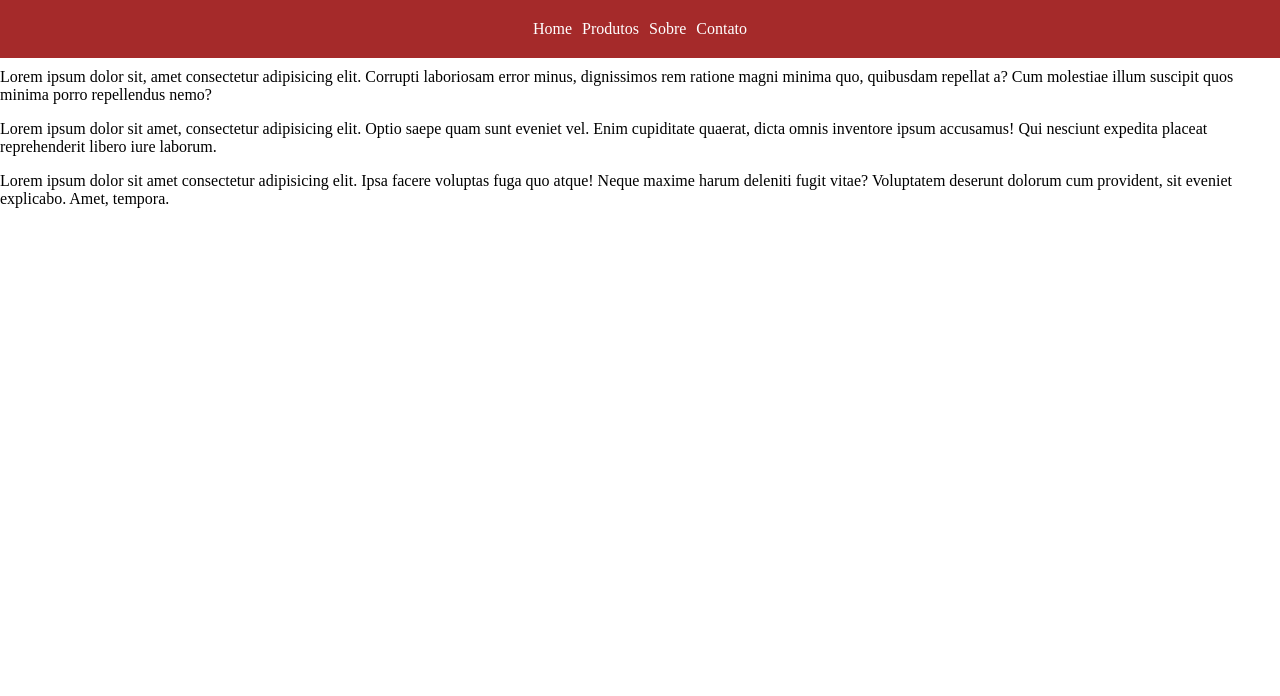
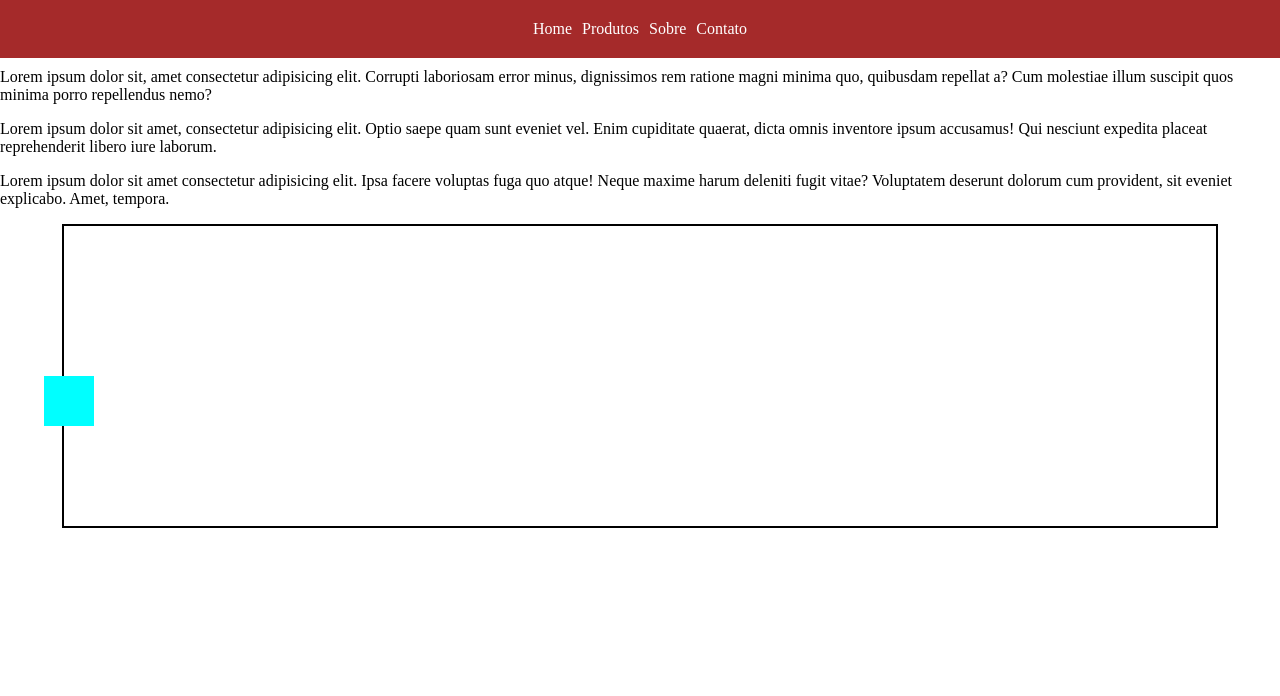
Before and after one commit to danielalves09/HTML-CSS---BOX-MODEL, a plain HTML site: page position/index.html in a window 1280 px wide. Shown: the top 696 px of the page. Drawn offline with Linux system fonts and the light colour scheme.

Commit message:
position relative

```diff
--- a/position/index.html
+++ b/position/index.html
@@ -23,7 +23,14 @@
         <img src="img/whatsapp-icon.png" alt="Imagem WhatsApp">
     </a>
 
+
+    <div class="box">
+        <div class="relative"></div>
+    </div>
+
     <div class="m-bottom">
+
+
 
     </div>
 </body>
--- a/position/style.css
+++ b/position/style.css
@@ -28,3 +28,20 @@ li{
 .m-bottom{
     margin-top: 2000px;
 }
+
+.box{
+        width: 90%;
+        height: 300px;
+        margin: 0 auto;
+        border: solid 2px black;
+}
+
+.relative{
+    width: 50px;
+    height: 50px;
+    background-color: aqua;
+    position: relative;
+    top: 150px;
+    right: 20px;
+
+}
```
